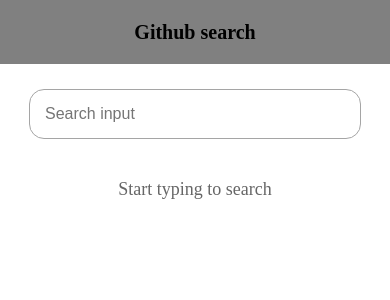
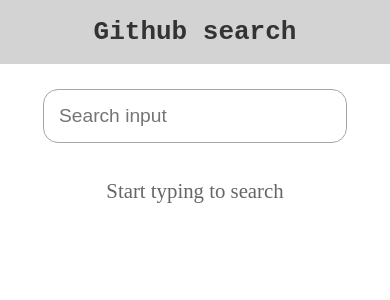
Before and after one commit to hernandcb/fulll-tests, a React (Vite) app in the folder Frontend/github-user-search/: page / in a window 390 px wide. Shown: the top 300 px of the page. Built offline with nearby package versions, Linux system fonts and the light colour scheme.

Commit message:
style: add media queries for small screens and improve colors and font sizes

```diff
--- a/Frontend/github-user-search/src/App.css
+++ b/Frontend/github-user-search/src/App.css
@@ -1,3 +1,6 @@
+body {
+  color: #666;
+}
 .app {
   display: flex;
   flex-direction: column;
@@ -6,7 +9,7 @@
 }
 
 header {
-  background-color: gray;
+  background-color: #d3d3d3;
   font-weight: bold;
   height: 64px;
   min-height: 64px;
@@ -14,8 +17,10 @@
   display: flex;
   align-items: center;
   justify-content: center;
-  font-size: 20px;
+  font-size: 2em;
+  font-family: monospace;
   width: 100%;
+  color: #333;
 }
 
 .search {
@@ -29,10 +34,11 @@
 
 .search input {
   padding: 15px;
-  width: 300px;
-  font-size: 16px;
+  width: 600px;
+  font-size: 1.2em;
   border: 1px solid #a5a5a5;
   border-radius: 15px;
+  color: #666;
 }
 
 .search input:focus {
@@ -48,5 +54,12 @@
   gap: 15px;
   flex-wrap: wrap;
   align-content: flex-start;
-  justify-content: flex-start;
+  justify-content: center;
 }
+
+@media (max-width: 768px) {
+  .search input {
+    width: 80%;
+    max-width: 600px;
+  }
+}
--- a/Frontend/github-user-search/src/components/SelectionActions/SelectionActions.css
+++ b/Frontend/github-user-search/src/components/SelectionActions/SelectionActions.css
@@ -7,10 +7,13 @@
   padding: 10px 25px;
   color: #666;
   display: flex;
+  margin-left: 25px;
 }
 
 .actions .selected-items-count {
   margin-right: 10px;
+  display: inline-flex;
+  align-items: center;
 }
 
 .actions .buttons {
@@ -26,3 +29,24 @@
 .actions .buttons button:hover {
   cursor: pointer;
 }
+
+.action-button {
+  display: inline-flex;
+  align-items: center;
+  color: #666;
+}
+
+.popup-message {
+  display: block;
+  text-align: center;
+  font-size: 1em;
+  font-weight: bold;
+  color: #1b76b8;
+  margin: 10px 0;
+}
+
+@media (max-width: 768px) {
+  .action-button span {
+    display: none;
+  }
+}
--- a/Frontend/github-user-search/src/components/StateMessage/StateMessage.css
+++ b/Frontend/github-user-search/src/components/StateMessage/StateMessage.css
@@ -1,6 +1,5 @@
 .state-message {
   width: 100%;
   text-align: center;
-  font-size: 18px;
-  color: #666;
+  font-size: 1.3em;
 }
--- a/Frontend/github-user-search/src/components/UserCard/UserCard.css
+++ b/Frontend/github-user-search/src/components/UserCard/UserCard.css
@@ -1,15 +1,14 @@
 .user-card {
   max-width: 100px;
   width: 100px;
-  height: 160px;
   padding: 8px 2px;
   box-sizing: border-box;
   text-align: center;
-  background-color: #d5d5d5;
+  background-color: #e9e9e9;
   padding: 15px 0;
-  font-size: 12px;
+  font-size: 1em;
   border-radius: 10%;
-  border-style: outset;
+  border-style: groove;
   position: relative;
 }
 
@@ -17,6 +16,11 @@
   position: absolute;
   top: 5px;
   left: 5px;
+}
+
+.user-image {
+  height: 45px;
+  min-height: 45px;
 }
 
 .user-card .avatar {
@@ -27,6 +31,7 @@
 
 .user-card .user-id {
   font-weight: bold;
+  text-overflow: ellipsis;
   margin-top: 15px;
 }
 
@@ -39,7 +44,7 @@
 }
 
 .user-card .view-profile {
-  margin-top: 10px;
+  margin-top: 1em;
 }
 
 .user-card .view-profile .link {
@@ -48,12 +53,13 @@
 }
 
 .user-card .view-profile .button {
-  background-color: #32a3fb;
+  background-color: #65a3d3;
   border-radius: 10%;
-  padding: 5px 10px;
+  padding: 5px 5px;
+  font-size: 0.8em;
 }
 
 .user-card .view-profile .button:hover {
-  background-color: #1e7bbf;
+  background-color: #1b76b8;
   color: #fff;
 }
--- a/Frontend/github-user-search/src/components/UserCard/UserCard.tsx
+++ b/Frontend/github-user-search/src/components/UserCard/UserCard.tsx
@@ -23,11 +23,13 @@
           aria-checked={selected ? 'true' : 'false'}
         />
       )}
-      <img
-        src={user.avatar_url}
-        alt={`Avatar of ${user.login}`}
-        className="avatar"
-      />
+      <div className="user-image">
+        <img
+          src={user.avatar_url}
+          alt={`Avatar of ${user.login}`}
+          className="avatar"
+        />
+      </div>
       <div className="user-id">{user.id}</div>
       <div className="username" title={user.login}>
         {user.login}
```
